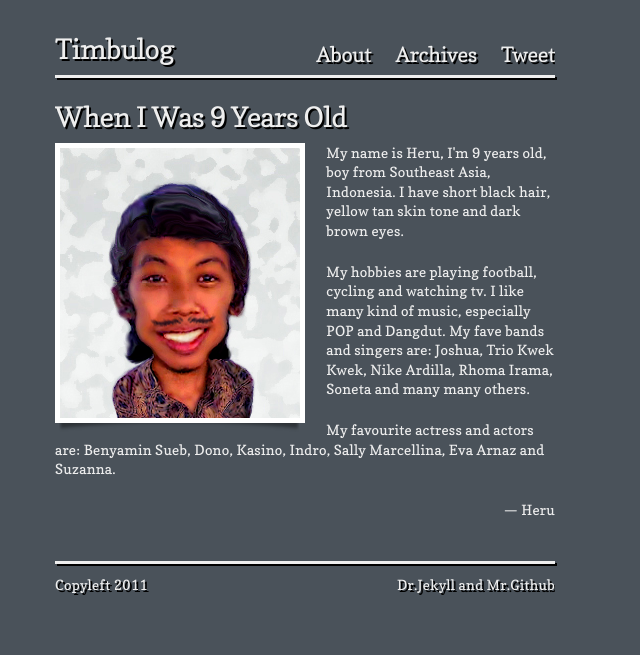
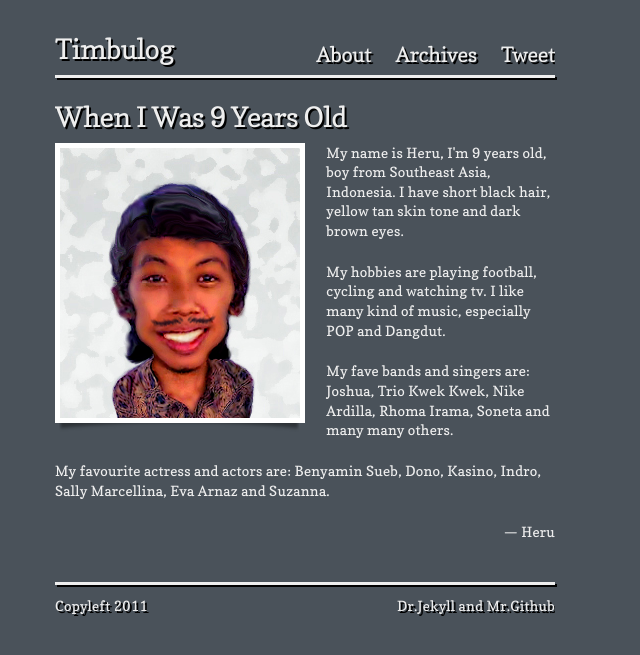
Before and after one commit to timbul/timbul.github.com, a Jekyll site: the page built from about.html, in a window 1280 px wide. Shown: the top 655 px of the page, without its empty margins (0-640 px from the left). Built offline with Jekyll 4.4.1, drawn with Linux system fonts in a browser that asks for light colours; Markdown is read by kramdown in place of the engine named in the settings.

Commit message:
edit css

```diff
--- a/about.html
+++ b/about.html
@@ -7,7 +7,8 @@ title: When I Was 9 Years Old
 <h2>{{ page.title }}</h2>
 <img class="kiri" src="/images/batikpolar.png" alt="batikpolaroid" >
 <p>My name is Heru, I'm 9 years old, boy from Southeast Asia, Indonesia. I have short black hair, yellow tan skin tone and dark brown eyes.</p>
-<p>My hobbies are playing football, cycling and watching tv. I like many kind of music, especially POP and Dangdut. My fave bands and singers are: Joshua, Trio Kwek Kwek, Nike Ardilla, Rhoma Irama, Soneta and many many others.</p>
+<p>My hobbies are playing football, cycling and watching tv. I like many kind of music, especially POP and Dangdut.</p>
+<p>My fave bands and singers are: Joshua, Trio Kwek Kwek, Nike Ardilla, Rhoma Irama, Soneta and many many others.</p>
 <p>My favourite actress and actors are: Benyamin Sueb, Dono, Kasino, Indro, Sally Marcellina, Eva Arnaz and Suzanna.</p>
 <p class="right">&mdash; Heru</p>
 </div>
```
